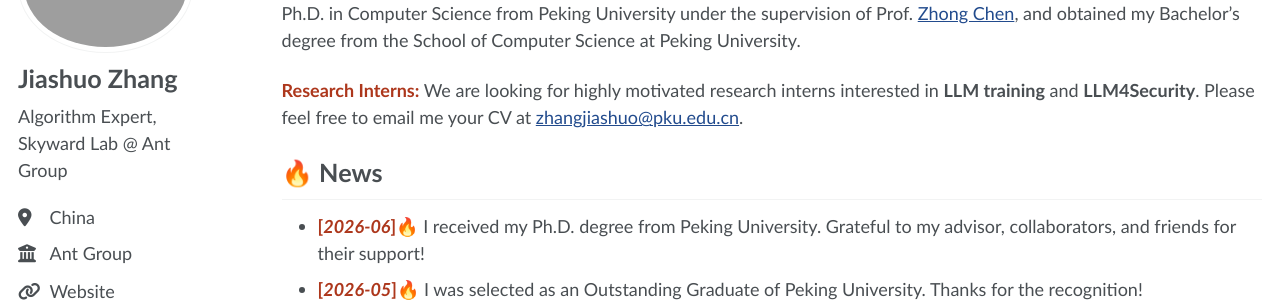
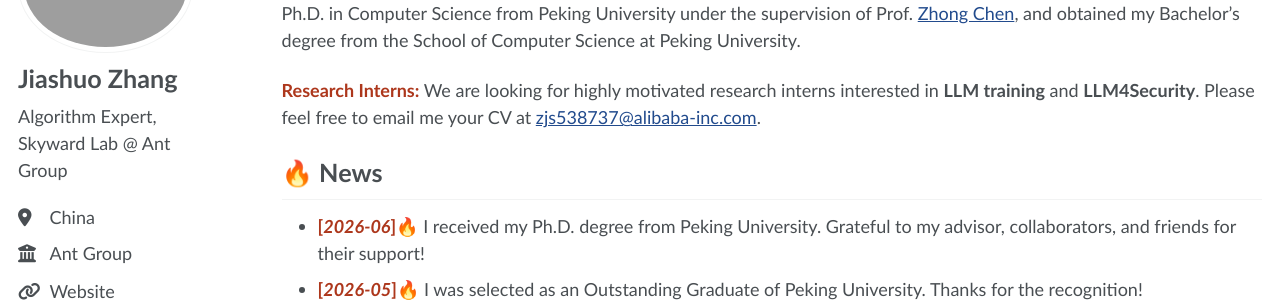
Before and after one commit to zhangjiashuo-cs/zhangjiashuo-cs.github.io, a Jekyll site: the page built from _pages/about.md, in a window 1280 px wide and 900 px high. Shown: the part 163-465 px from the top of the window. Built offline with Jekyll 4.4.1, drawn with Linux system fonts in a browser that asks for light colours; some web fonts are replaced.

Commit message:
Update internship contact email

```diff
--- a/_pages/about.md
+++ b/_pages/about.md
@@ -8,7 +8,7 @@
 
 I’m Jiashuo Zhang (张家硕). I am currently an Algorithm Expert at Skyward Lab @ Ant Group (Ant Talent Program). My work focuses on training and LLM4Security. I work on training LLMs, including Ling (Ant Group's base model) and other models, to improve their cyber capabilities in vulnerability detection, exploitation, and repair. Before joining Ant Group, I received my Ph.D. in Computer Science from Peking University under the supervision of Prof. [Zhong Chen](https://cs.pku.edu.cn/info/1062/1605.htm), and obtained my Bachelor’s degree from the School of Computer Science at Peking University.
 
-<span style="color:#AD371C">**Research Interns:**</span> We are looking for highly motivated research interns interested in **LLM training** and **LLM4Security**. Please feel free to email me your CV at [zhangjiashuo@pku.edu.cn](mailto:zhangjiashuo@pku.edu.cn).
+<span style="color:#AD371C">**Research Interns:**</span> We are looking for highly motivated research interns interested in **LLM training** and **LLM4Security**. Please feel free to email me your CV at [zjs538737@alibaba-inc.com](mailto:zjs538737@alibaba-inc.com).
 
 # 🔥 News
 
```
